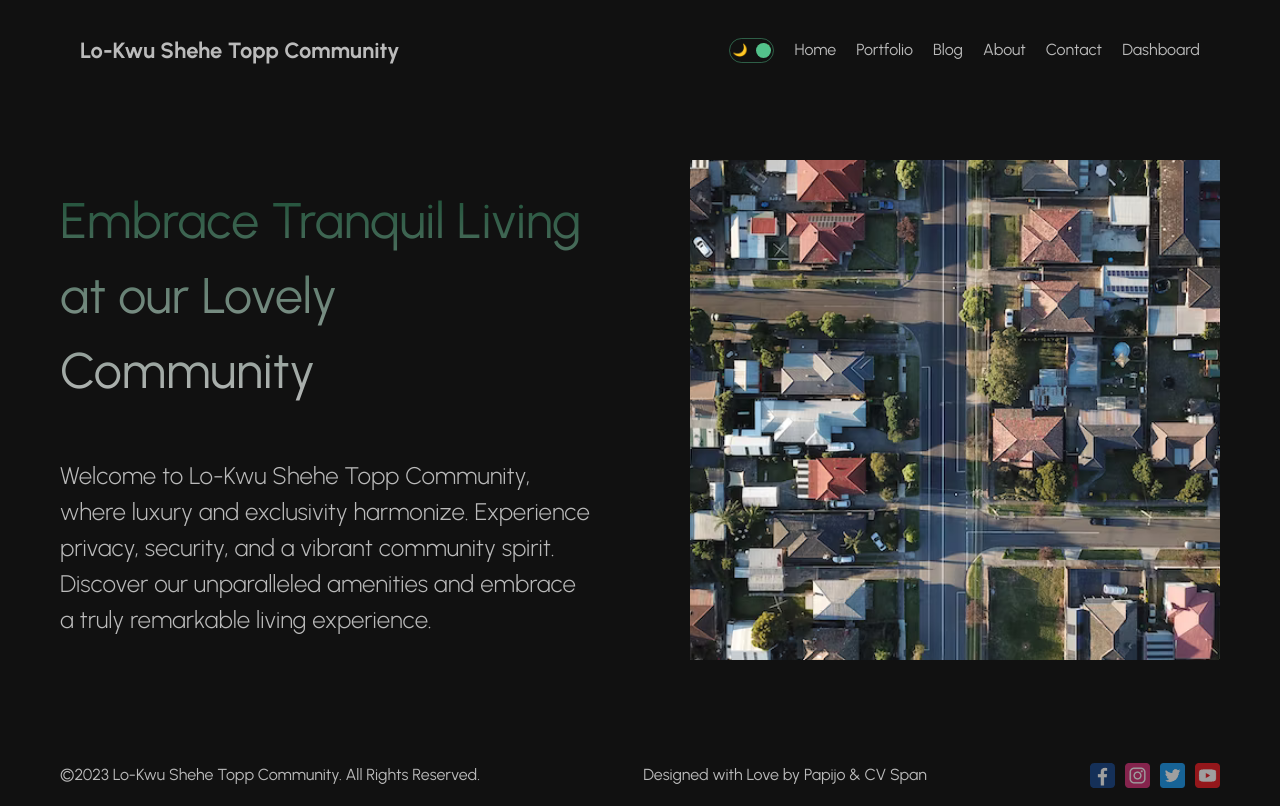
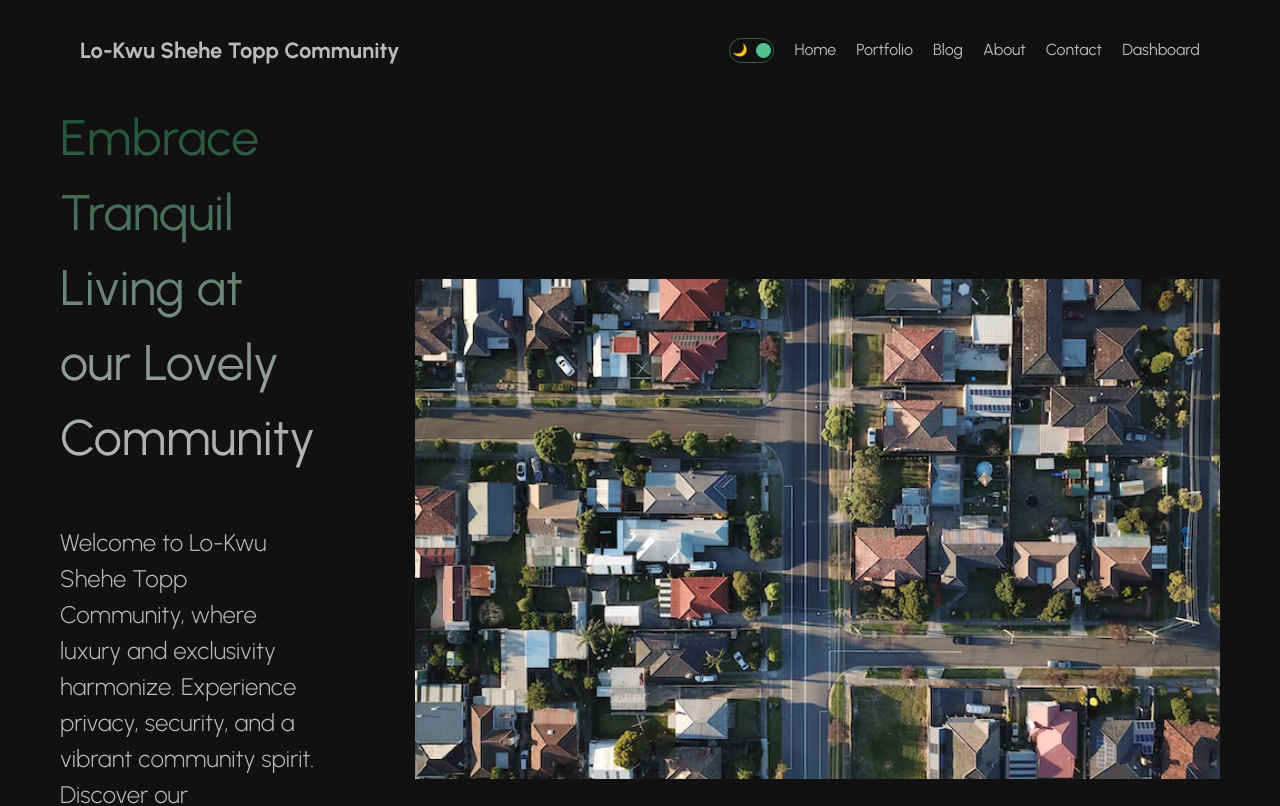
Before and after one commit to papijo/LSTC-Website, a Next.js app: page / in a window 1280 px wide. Shown: the top 806 px of the page. Built offline with nearby package versions, Linux system fonts and the light colour scheme.

Commit message:
Update Test to Mobile View | 17/06/2023

```diff
--- a/src/app/page.jsx
+++ b/src/app/page.jsx
@@ -17,7 +17,7 @@ export default function Home() {
         </p>
         {/* Add Button Here */}
       </div>
-      <div className={styles.item}>
+      <div className={styles.itemtwo}>
         <Image src={Estate} alt="LSTC" className={styles.img} />
       </div>
     </div>
--- a/src/app/page.module.css
+++ b/src/app/page.module.css
@@ -2,14 +2,21 @@
   display: flex;
   align-items: center;
   gap: 100px;
-  @media (max-width: 768px) {
-    display: flex;
+
+  @media (max-width: 900px) {
     flex-direction: column;
   }
 }
 
 .item {
   flex: 1;
+  display: flex;
+  flex-direction: column;
+  gap: 50px;
+  margin-bottom: 30px;
+}
+.itemtwo {
+  flex: 5;
   display: flex;
   flex-direction: column;
   gap: 50px;
@@ -27,11 +34,12 @@
   width: 100%;
   height: 500px;
   object-fit: cover;
+
   @media (max-width: 768px) {
     width: 90%;
     align-self: center;
     height: 30%;
-    margin-top: -100px;
+    margin-top: -50px;
     border-radius: 10px;
   }
 }
```
